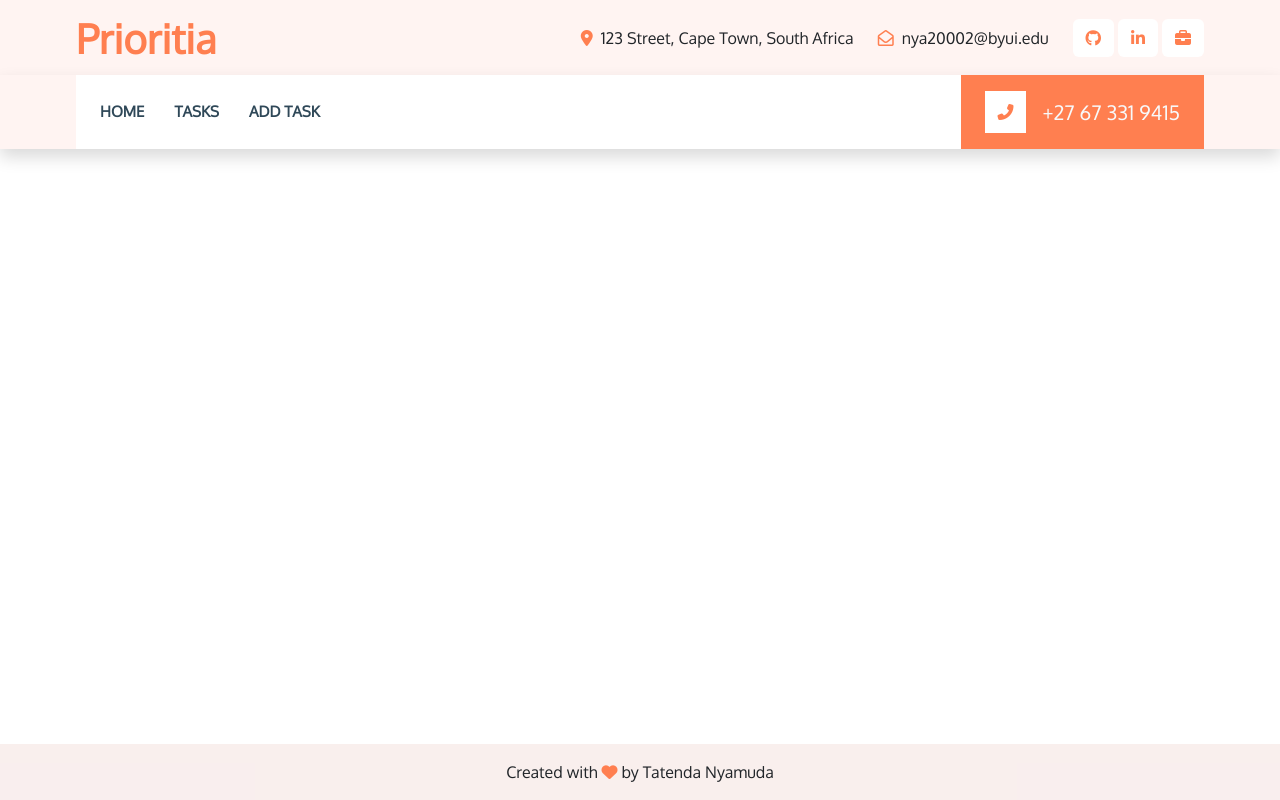
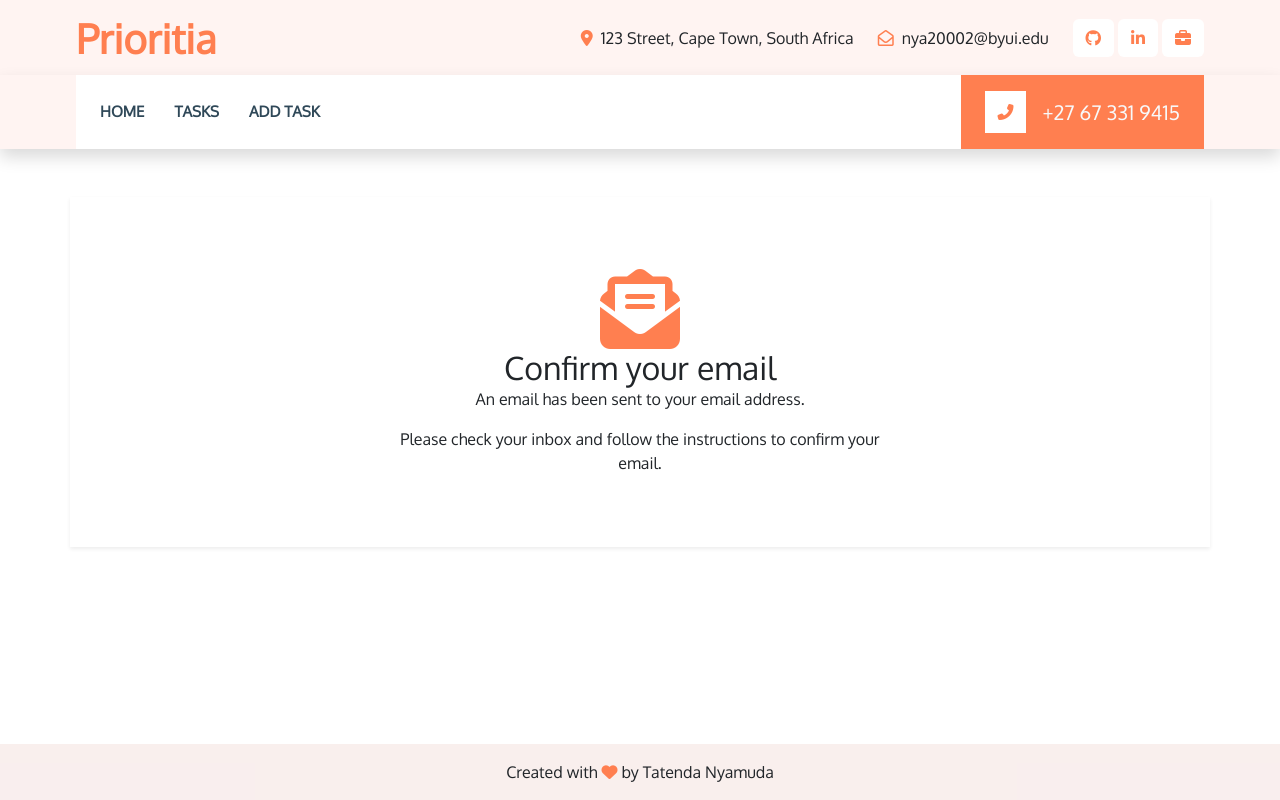
Before and after one commit to nyamuda/todo-app, a Vue app: page /account/verify in a window 1280 px wide. Built offline with nearby package versions, Linux system fonts and the light colour scheme.

Commit message:
verify email view added

```diff
--- a/src/components/Account/LoginItem.vue
+++ b/src/components/Account/LoginItem.vue
@@ -93,7 +93,7 @@
       </div>
     </form>
   </div>
-  <h1>{{ loginForm.rememberMe }}</h1>
+
 </template>
 
 <script setup>
--- a/src/router/index.js
+++ b/src/router/index.js
@@ -3,6 +3,7 @@ import HomeView from "../views/HomeView.vue";
 import TaskListView from "../views/TaskListView.vue";
 import TaskAddView from "../views/TaskAddView.vue";
 import LoginView from "@/views/LoginView.vue";
+import EmailVerificationView from "@/views/EmailVerificationView.vue";
 
 const routes = [
   {
@@ -22,15 +23,20 @@ const routes = [
   },
 
   {
-    path: "/login",
+    path: "/account/login",
     name: "login",
     component: LoginView,
   },
   //Google Oauth redirect URL
   {
-    path: "/login/oauth/google/callback",
+    path: "/account/login/oauth/google/callback",
     name: "googleLogin",
     component: LoginView,
+  },
+  {
+    path: "/account/verify",
+    name: "emailVerification",
+    component: EmailVerificationView,
   },
 ];
 
--- a/src/store/index.js
+++ b/src/store/index.js
@@ -4,7 +4,6 @@ import { useToast } from "vue-toastification";
 const toast = useToast();
 import router from "@/router";
 import { jwtDecode } from "jwt-decode";
-import { email } from "@vuelidate/validators";
 
 export default createStore({
   state() {
@@ -26,7 +25,8 @@ export default createStore({
       googleOauth: {
         clientId:
           "493408617395-dsbcps3dthaspgan66b9jt3auq6iut0v.apps.googleusercontent.com",
-        redirectUrl: "http://localhost:8080/login/oauth/google/callback",
+        redirectUrl:
+          "http://localhost:8080/account/login/oauth/google/callback",
         scope:
           "https://www.googleapis.com/auth/userinfo.profile https://www.googleapis.com/auth/userinfo.email",
         responseType: "code",
@@ -347,7 +347,7 @@ export default createStore({
               email: email,
             });
 
-            router.push("/verify-email");
+            router.push("/account/verify");
           }
         } else {
           dispatch("showToast", {
--- /dev/null
+++ b/src/views/EmailVerificationView.vue
@@ -0,0 +1,15 @@
+<template>
+  <div class="mt-5 container py-5 shadow-sm">
+    <div Style="max-width: 500px;" Class="py-4 m-auto">
+      <div class="text-center card-body">
+        <div><i class="fas fa-envelope-open-text fa-5x text-primary"></i></div>
+        <h2 class="card-title">Confirm your email</h2>
+        <p class="card-text">An email has been sent to your email address.</p>
+        <p class="card-text">
+          Please check your inbox and follow the instructions to confirm your
+          email.
+        </p>
+      </div>
+    </div>
+  </div>
+</template>
```
